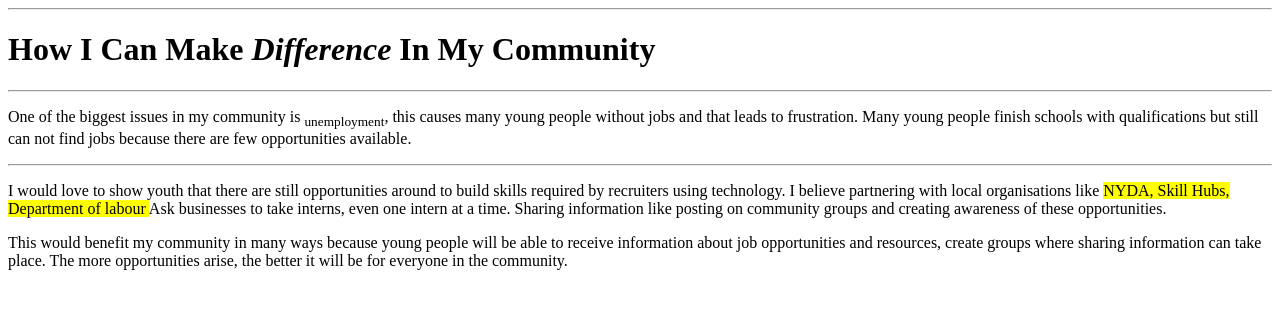
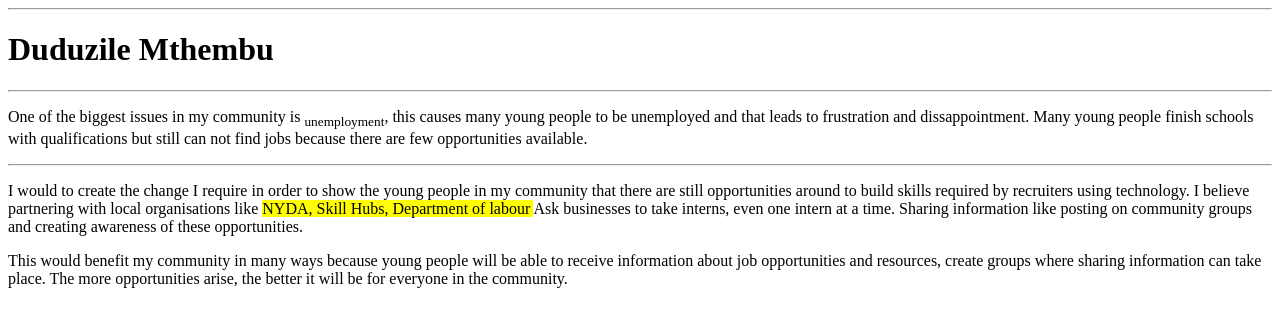
Before and after one commit to DuduzileMthembu/module-03-html-day1-task, a plain HTML site: page index.html in a window 1280 px wide. Drawn offline with Linux system fonts and the light colour scheme.

Commit message:
Refine content and structure in index.html to enhance clarity and impact

```diff
--- a/index.html
+++ b/index.html
@@ -9,13 +9,13 @@
 <hr>
 <body>
 <!--I want to make a difference in my community-->
-<h1><strong> How I Can Make <a href=""></a> <i><em>Difference</em></i> In My Community</strong> </h1>
+<h1><strong> Duduzile Mthembu</strong></h1>
 <hr>
 <!--These are the issues affecting my community-->
-<p>One of the biggest issues in my community is <sub>unemployment</sub>, this causes many young people without jobs and that leads to frustration. Many young people finish schools with qualifications but still can not find jobs because there are few opportunities available.</p>
+<p>One of the biggest issues in my community is <sub>unemployment</sub>, this causes many young people to be unemployed and that leads to frustration and dissappointment. Many young people finish schools with qualifications but still can not find jobs because there are few opportunities available.</p>
 <hr>
-<!--Zenith Future Skills Hub will supply me with the tools I need-->
-<p> I would love to show youth that there are still opportunities around to build skills required by recruiters using technology. I believe partnering with local organisations like <mark>NYDA, Skill Hubs, Department of labour </mark> Ask businesses to take interns, even one intern at a time. Sharing information like posting on community groups and creating awareness of these opportunities. </p>
+<!--Zenith Future Skills Hub will supply me with the tools I need to empower the community-->
+<p> I would to create the change I require in order to show the young people in my community that there are still opportunities around to build skills required by recruiters using technology. I believe partnering with local organisations like <mark>NYDA, Skill Hubs, Department of labour </mark> Ask businesses to take interns, even one intern at a time. Sharing information like posting on community groups and creating awareness of these opportunities. </p>
 <!-- How my efforts will make a difference-->
 <p> This would benefit my community in many ways because young people will be able to receive information about job opportunities and resources, create groups where sharing information can take place. The more opportunities arise, the better it will be for everyone in the community. </p>
 </body>
```
